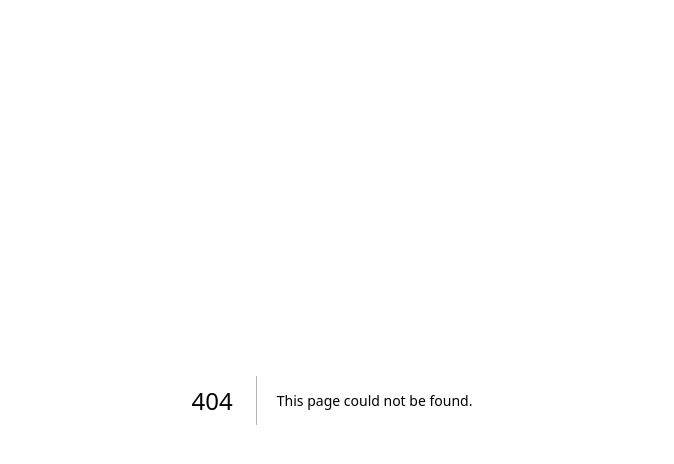
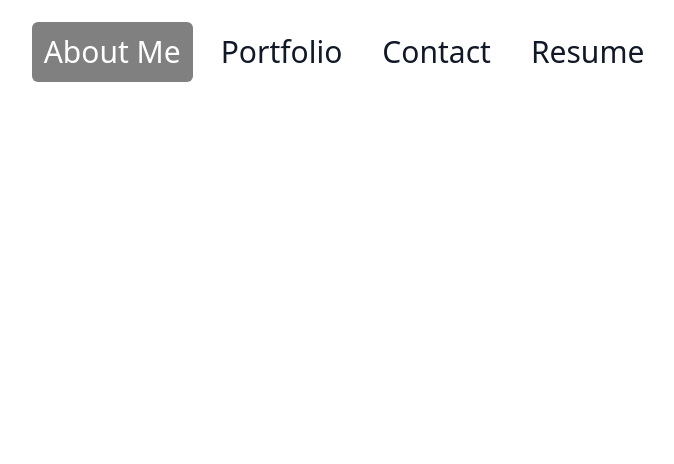
Before and after one commit to JaredSchips/portfolio-2, a Next.js app: page /about-me in a window 1280 px wide. Before the commit this address had no page. Shown: the top 464 px of the page, without its empty margins (308-982 px from the left). Built offline with nearby package versions, Linux system fonts and the light colour scheme.

Commit message:
add Navbar

```diff
--- /dev/null
+++ b/src/components/Header.js
@@ -0,0 +1,7 @@
+import Navbar from "./Navbar";
+
+export default function Header() {
+  return (
+    <Navbar />
+  )
+}
--- a/src/components/Layout.js
+++ b/src/components/Layout.js
@@ -1,4 +1,5 @@
 import Head from "next/head";
+import Header from './Header'
 
 const Layout = ({ children }) => {
     return (
@@ -15,6 +16,7 @@ const Layout = ({ children }) => {
 				/>
 			</Head>
 
+			<Header />
 			{children}
 		</>
 	);
--- /dev/null
+++ b/src/components/Navbar.js
@@ -0,0 +1,115 @@
+import { Disclosure } from '@headlessui/react';
+import { Bars3Icon, XMarkIcon } from '@heroicons/react/24/outline';
+import Link from 'next/link';
+import { useRouter } from 'next/router';
+
+function classNames(...classes) {
+	return classes.filter(Boolean).join(' ');
+}
+
+export default function Navbar() {
+	const router = useRouter();
+
+	const navigation = [
+		{
+			name: 'About Me',
+			href: '/about-me',
+			current: router.pathname === '/about-me',
+		},
+		{
+			name: 'Portfolio',
+			href: '/portfolio',
+			current: router.pathname === '/portfolio',
+		},
+		{
+			name: 'Contact',
+			href: '/contact',
+			current: router.pathname === '/contact',
+		},
+		{
+			name: 'Resume',
+			href: '/resume',
+			current: router.pathname === '/resume',
+		},
+	];
+
+	return (
+		<Disclosure as="nav" className="bg-transparant">
+			{({ open }) => (
+				<>
+					<div className="mx-auto max-w-7xl px-2 sm:px-6 lg:px-8">
+						<div className="relative flex h-16 items-center justify-between">
+							<div className="absolute inset-y-0 left-0 flex items-center sm:hidden">
+								{/* Mobile menu button*/}
+								<Disclosure.Button className="inline-flex items-center justify-center rounded-md p-2 text-gray-900 hover:bg-gray-700 hover:text-white focus:outline-none focus:ring-2 focus:ring-inset focus:ring-white">
+									<span className="sr-only">
+										Open main menu
+									</span>
+									{open ? (
+										<XMarkIcon
+											className="block h-6 w-6"
+											aria-hidden="true"
+										/>
+									) : (
+										<Bars3Icon
+											className="block h-6 w-6"
+											aria-hidden="true"
+										/>
+									)}
+								</Disclosure.Button>
+							</div>
+							<div className="flex flex-1 items-center justify-center mt-10 sm:items-stretch">
+								<div className="hidden sm:ml-6 sm:block">
+									<div className="flex space-x-4">
+										{navigation.map(item => (
+											<Link
+												key={item.name}
+												href={item.href}
+												className={classNames(
+													item.current
+														? 'backdrop-brightness-50 text-white'
+														: 'text-gray-900 hover:backdrop-brightness-75',
+													'rounded-md px-3 py-3 text-3xl font-medium'
+												)}
+												aria-current={
+													item.current
+														? 'page'
+														: undefined
+												}
+											>
+												{item.name}
+											</Link>
+										))}
+									</div>
+								</div>
+							</div>
+						</div>
+					</div>
+
+					<Disclosure.Panel className="sm:hidden">
+						<div className="space-y-1 px-2 pt-2 pb-3">
+							{navigation.map(item => (
+								<Disclosure.Button
+									key={item.name}
+									as={Link}
+									href={item.href}
+									className={classNames(
+										item.current
+											? 'backdrop-brightness-50 text-white'
+											: 'text-gray-900 hover:backdrop-brightness-75',
+										'block rounded-md px-3 py-3 text-3xl font-medium'
+									)}
+									aria-current={
+										item.current ? 'page' : undefined
+									}
+								>
+									{item.name}
+								</Disclosure.Button>
+							))}
+						</div>
+					</Disclosure.Panel>
+				</>
+			)}
+		</Disclosure>
+	);
+}
--- /dev/null
+++ b/src/pages/about-me.js
@@ -0,0 +1,3 @@
+export default function Home() {
+  return (<></>)
+}
--- /dev/null
+++ b/src/pages/contact.js
@@ -0,0 +1,3 @@
+export default function Home() {
+  return (<></>)
+}
--- a/src/pages/index.js
+++ b/src/pages/index.js
@@ -1,3 +1,7 @@
+import { useEffect } from 'react'
+import { useRouter } from 'next/router'
+
 export default function Home() {
-  return (<></>)
+  const router = useRouter()
+  useEffect(() => console.log(router.push('/about-me')), [router])
 }
--- /dev/null
+++ b/src/pages/portfolio.js
@@ -0,0 +1,3 @@
+export default function Home() {
+  return (<></>)
+}
--- /dev/null
+++ b/src/pages/resume.js
@@ -0,0 +1,3 @@
+export default function Home() {
+  return (<></>)
+}
```
